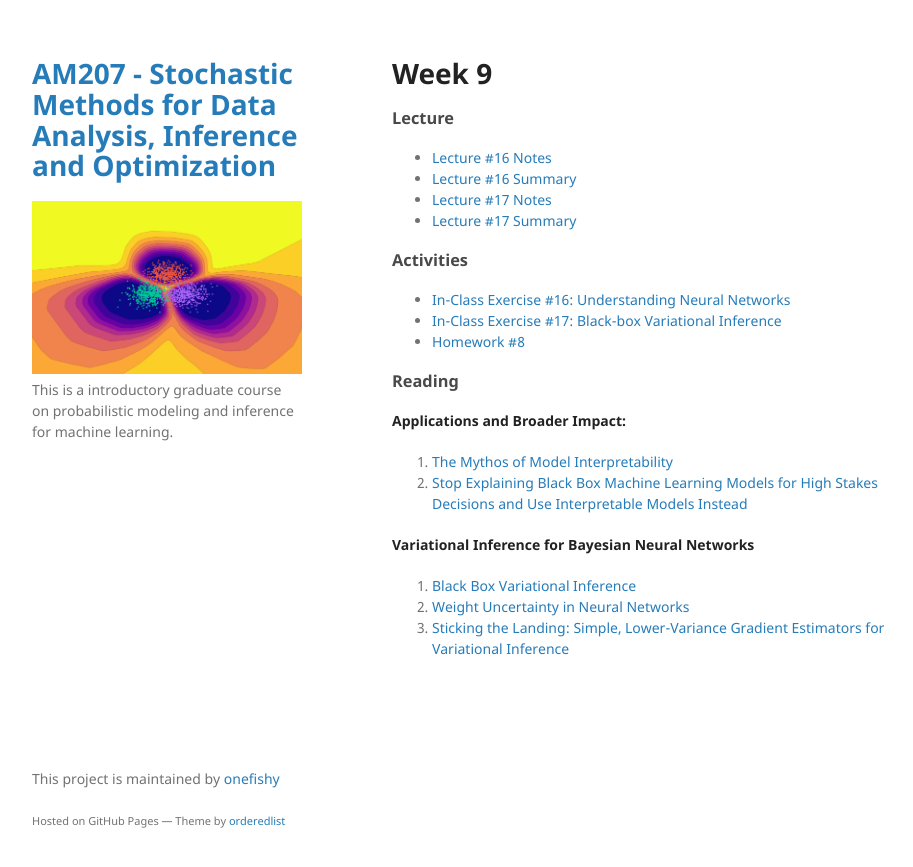
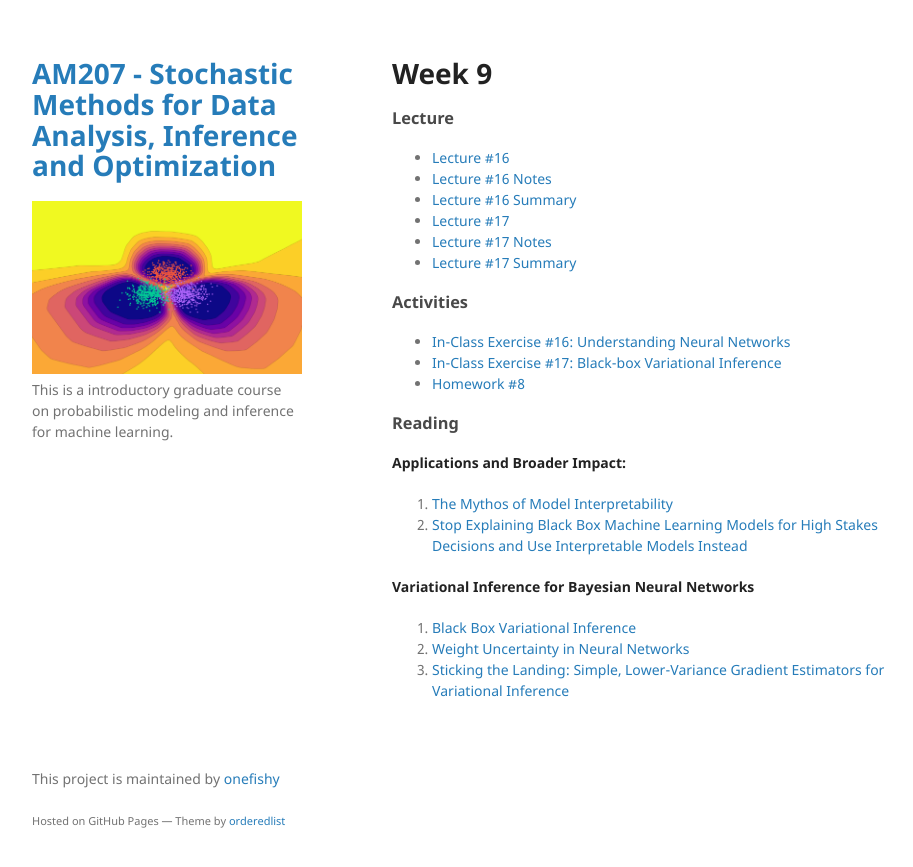
Before and after one commit to onefishy/am207, a Jekyll site: the page built from week9.md, in a window 1280 px wide. Shown: the top 867 px of the page, without its empty margins (178-1091 px from the left). Built offline with Jekyll 4.4.1, drawn with Linux system fonts in a browser that asks for light colours; our own code applies the rules of GitHub Pages for plain Markdown files.

Commit message:
Update week9.md

```diff
--- a/week9.md
+++ b/week9.md
@@ -1,15 +1,17 @@
 # Week 9
 
 ### Lecture
-- [Lecture #16 Notes](./Lectures/lecture_16_notes.ipynb)
-- [Lecture #16 Summary](./Lectures/lecture_16_summary.ipynb)
-- [Lecture #17 Notes](./Lectures/lecture_17_notes.ipynb)
-- [Lecture #17 Summary](./Lectures/lecture_17_summary.ipynb)
+- [Lecture #16](https://youtu.be/GdwF4YxTo50)
+- [Lecture #16 Notes](https://github.com/onefishy/am207/blob/master/Lectures/lecture_16_notes.ipynb)
+- [Lecture #16 Summary](https://github.com/onefishy/am207/blob/master/Lectures/lecture_16_summary.ipynb)
+- [Lecture #17](https://youtu.be/jntZBAJVOtk)
+- [Lecture #17 Notes](https://github.com/onefishy/am207/blob/master/Lectures/lecture_17_notes.ipynb)
+- [Lecture #17 Summary](https://github.com/onefishy/am207/blob/master/Lectures/lecture_17_summary.ipynb)
 
 ### Activities
 - [In-Class Exercise #16: Understanding Neural Networks](https://deepnote.com/project/AM207Fall202116-neural-networks-fwrqD8L9QjKEd_yMCkXk0w)
 - [In-Class Exercise #17: Black-box Variational Inference](https://deepnote.com/project/AM207Fall202117-bbvi-aRlMVKWST1yRXmtDjgCZbw)
-- [Homework #8](./HW/AM207_HW8.ipynb)
+- [Homework #8](https://github.com/onefishy/am207/blob/master/HW/AM207_HW8.ipynb)
 
 ### Reading
 <p><strong>Applications and Broader Impact:</strong></p>
```
